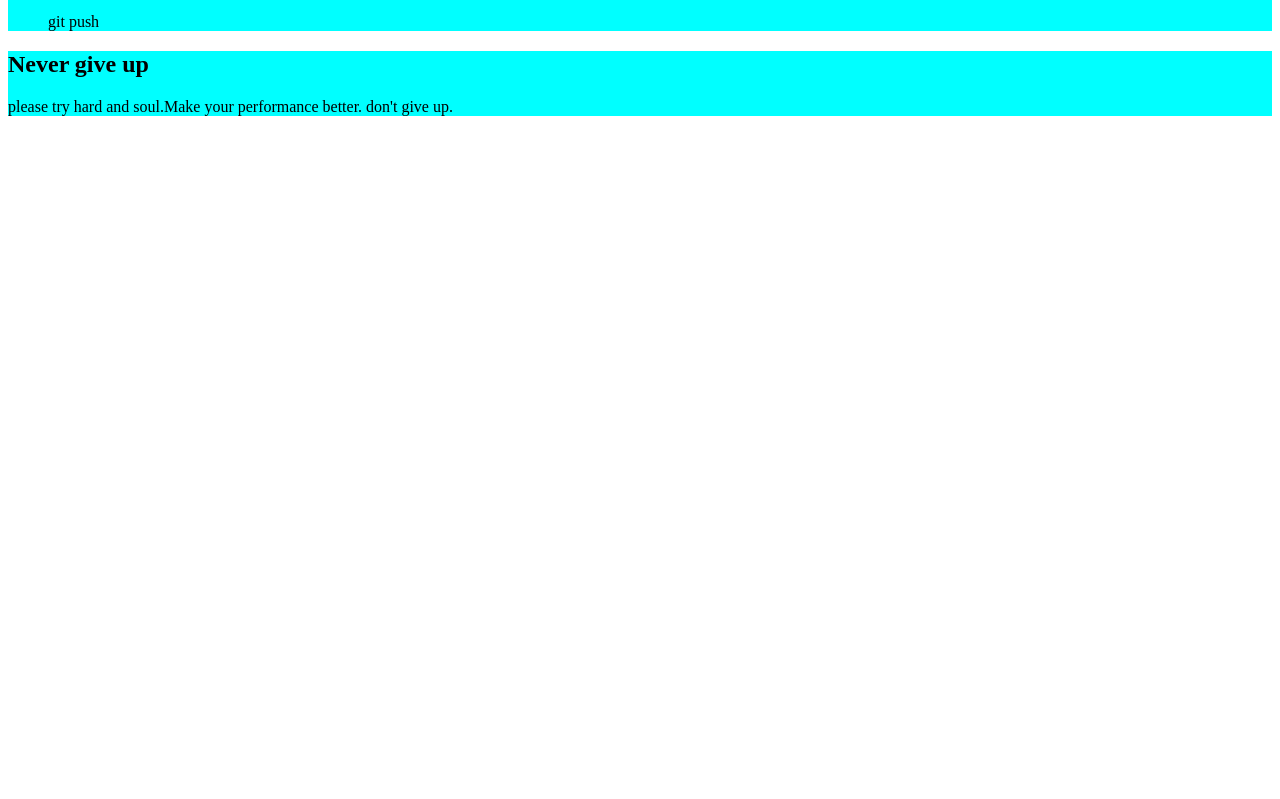
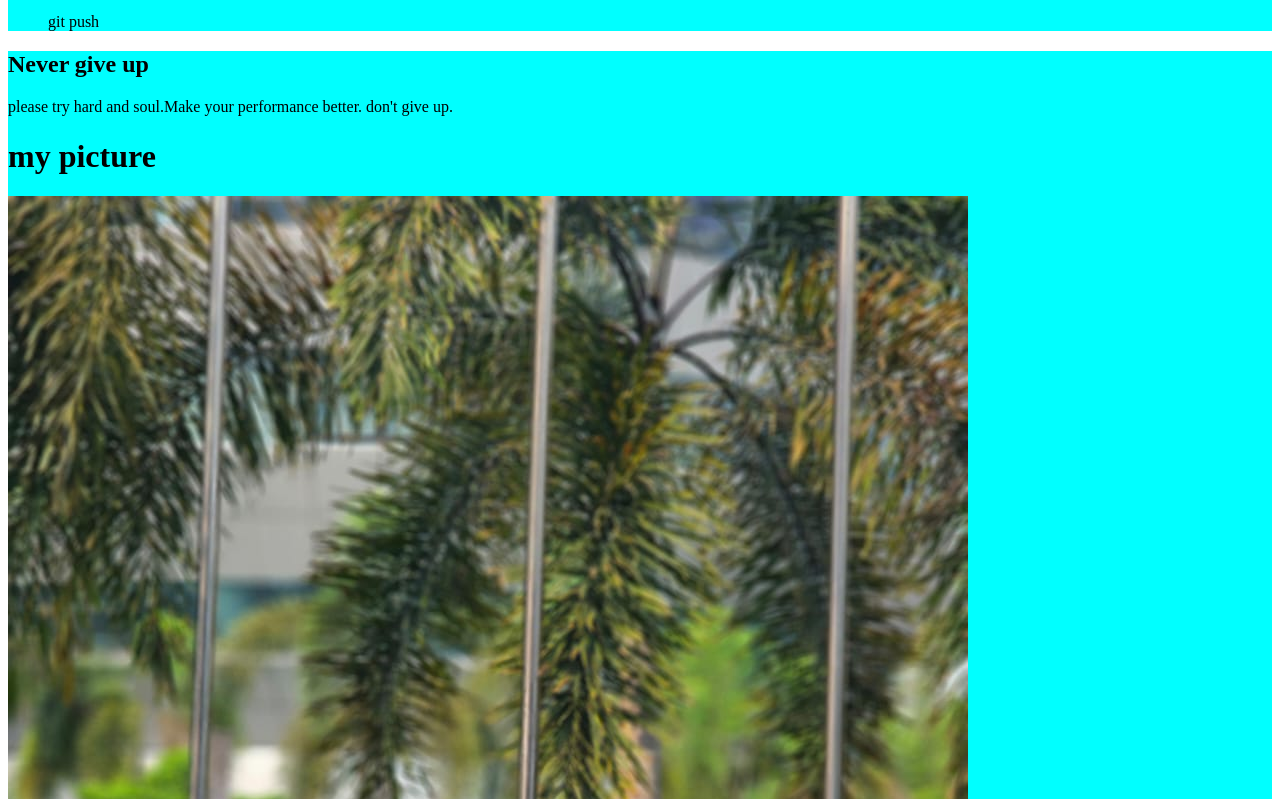
Before and after one commit to Abdulla-Al-Mamun-Munna/my-simple-website, a plain HTML site: page index.html in a window 1280 px wide. Shown: the part 341-1140 px from the top of the page. Before the commit the page ends 800 px from the top, so only its background shows below. Drawn offline with Linux system fonts and the light colour scheme; files whose address does not match are found by name.

Commit message:
add my images

```diff
--- a/index.html
+++ b/index.html
@@ -26,6 +26,10 @@
    <div>
     <h2>Never give up</h2>
     <p>please try hard and soul.Make your performance better. don't give up.</p>
+    <div>
+        <h1>my picture</h1>
+        <img src="images/munna.jpg" alt="">
+    </div>
    </div>
 </body>
 </html>
```
Also changed, not shown: images/munna.jpg (added).
